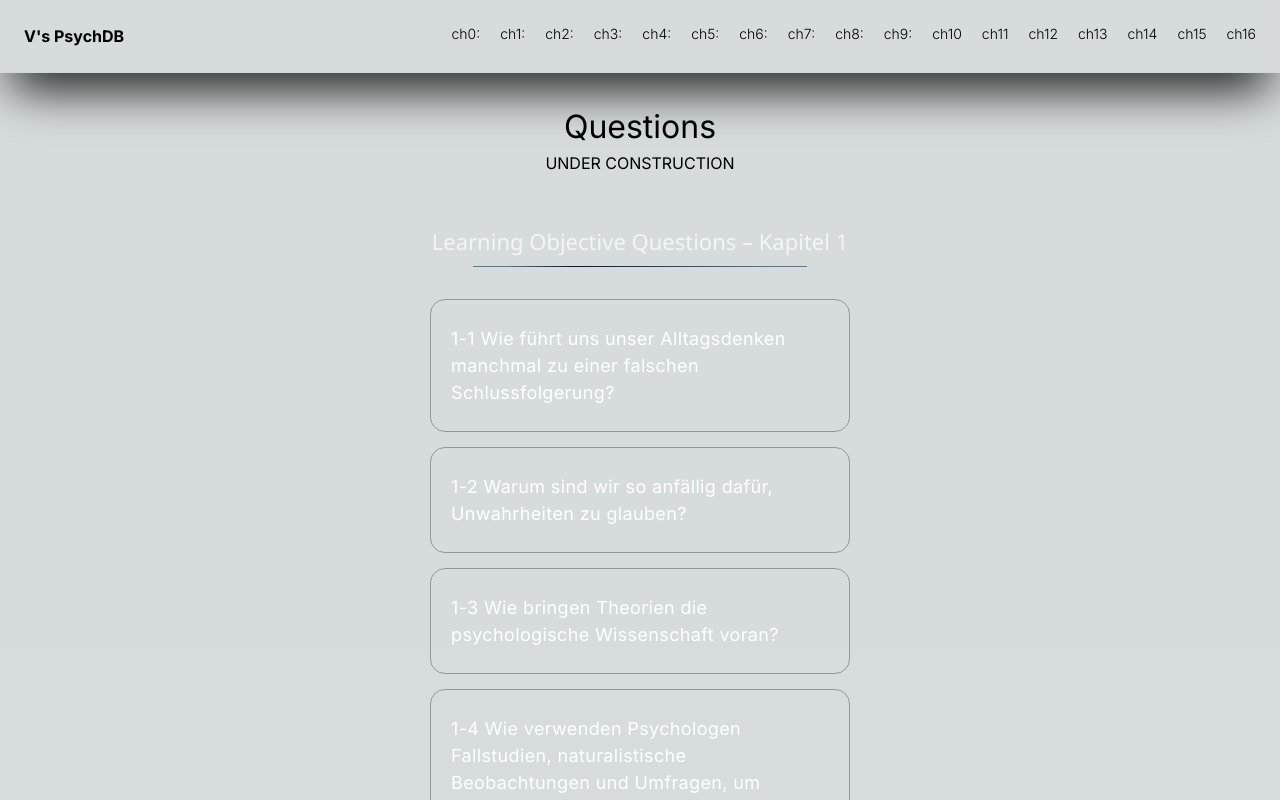
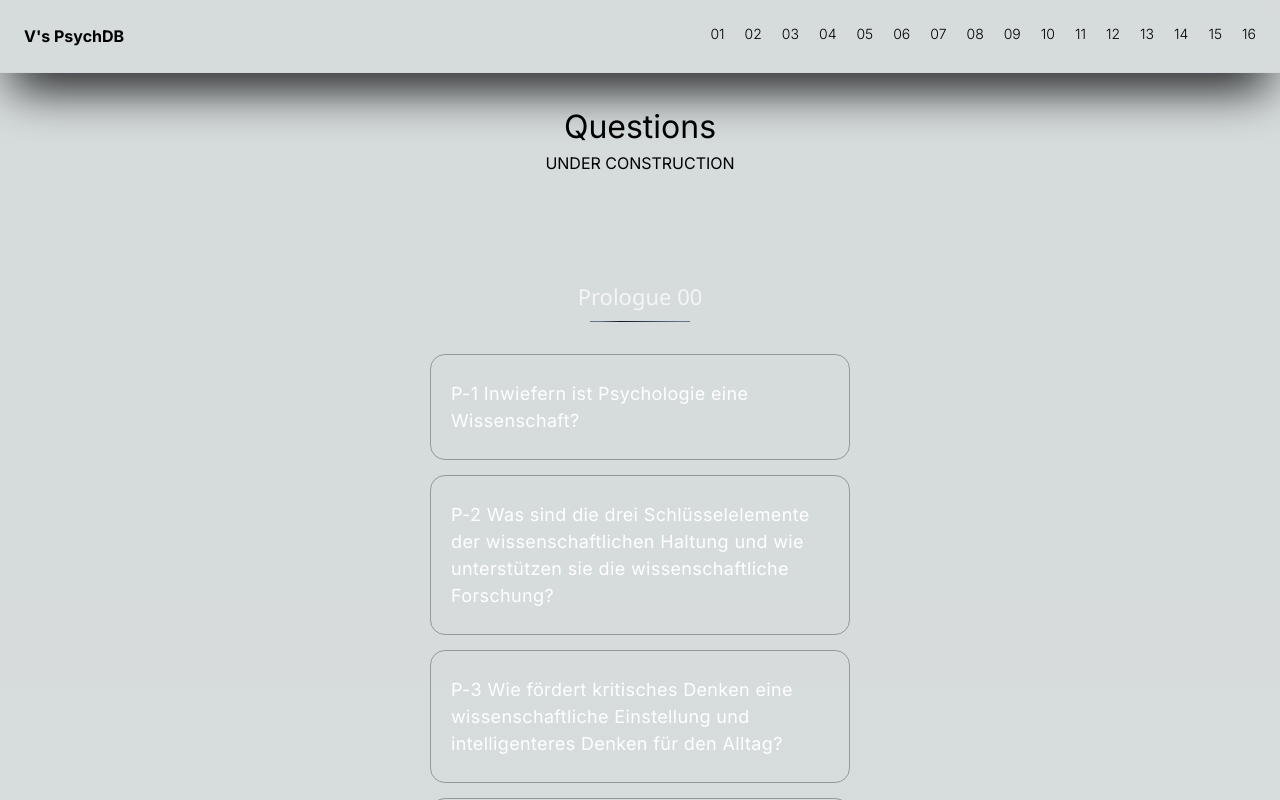
Before and after one commit to RasheedJohnson/psych_base, a Next.js app: page /questions in a window 1280 px wide. Shown: the top 800 px of the page. Built offline with nearby package versions, Linux system fonts and the light colour scheme.

Commit message:
add completed navbar - conditional on pathname

```diff
--- a/app/questions/questions.css
+++ b/app/questions/questions.css
@@ -11,6 +11,7 @@
   font-weight: semibold;
   font-size: 22px;
   margin-top: 50px;
+  padding-top: 55px;
   color: whitesmoke;
 }
 
--- a/components/Navbar.tsx
+++ b/components/Navbar.tsx
@@ -1,19 +1,13 @@
 "use client";
 import Link from 'next/link';
-import { useRouter } from 'next/navigation';
+import { usePathname } from 'next/navigation';
 import React, { useState } from 'react';
 
 
 
-const Navbar = ({  }) => {
-  // console.log(params)
+const Navbar = (router: any ) => {
   const [open, setOpen] = useState(false);
-  const router = useRouter();
-  // const navigate = (page: string) => {
-  //   router.push(path)
-  // }
-
-
+  const currentPage = usePathname();
 
   const handleClick = () => {
     if (open) {
@@ -24,10 +18,22 @@
   }
 
   const navItemsQuestions = [
-    "Learning Objective Questions – Kapitel 1",
-    "Learning Objective Questions – Kapitel 2",
-    "Learning Objective Questions – Kapitel 3",
-    "Learning Objective Questions – Kapitel 4"
+    "Learning Objective Questions – Kapitel 01",
+    "Learning Objective Questions – Kapitel 02",
+    "Learning Objective Questions – Kapitel 03",
+    "Learning Objective Questions – Kapitel 04",
+    "Learning Objective Questions – Kapitel 05",
+    "Learning Objective Questions – Kapitel 06",
+    "Learning Objective Questions – Kapitel 07",
+    "Learning Objective Questions – Kapitel 08",
+    "Learning Objective Questions – Kapitel 09",
+    "Learning Objective Questions – Kapitel 10",
+    "Learning Objective Questions – Kapitel 11",
+    "Learning Objective Questions – Kapitel 12",
+    "Learning Objective Questions – Kapitel 13",
+    "Learning Objective Questions – Kapitel 14",
+    "Learning Objective Questions – Kapitel 15",
+    "Learning Objective Questions – Kapitel 16"
   ]
 
   const navItems = [
@@ -78,18 +84,44 @@
               </div>
               <div className='flex flex-col gap-5 rounded-md border-[1px] border-slate-300/40 bg-black/75 p-6 backdrop:blur-sm font-light text-sm visible md:invisible absolute top-20 right-6 z-40'>
                 {
+                  currentPage.toString().includes("question") ? (
+                      navItemsQuestions.map((item, index) => (
+
+                        <Link
+                          key={index}
+                          className="hover:text-blue-300 hover:scale-[105%] hover:font-semibold"
+                          href={`#${item}`}>
+                          {`${item.slice(-2)}`}
+                        </Link>
+                      )
+                    )
+                  ) : (
                     navItems.map((item, index) => (
                         <Link
                           key={index}
                           className="hover:text-blue-300 hover:scale-[105%] hover:font-semibold"
                           href={`#${item}`}>
-                        {`${item.slice(0, 10).toLowerCase()}`}</Link>
-                  ))
+                          {`${item.slice(0, 2).toLowerCase()}${item.slice(8, 10)}`}
+                        </Link>
+                      )
+                    )
+                  )
                 }
+                {
+                  currentPage.toString().includes("questions") ? (
+                    <Link
+                      href="/"
+                      >
+                      HOME
+                    </Link>
+                  ) : (
                     <Link
                       href="/questions"
                       >
-                  Questions</Link>
+                      QUESTIONS
+                    </Link>
+                  )
+                }
             </div>
 
           </div>
@@ -98,13 +130,28 @@
 
       <div className='flex flex-row gap-5 font-light text-sm invisible md:visible'>
         {
+          currentPage.toString().includes("question") ? (
+              navItemsQuestions.map((item, index) => (
+
+                <Link
+                  key={index}
+                  className="hover:text-blue-300 hover:scale-[105%] hover:font-semibold"
+                  href={`#${item}`}>
+                  {`${item.slice(-2)}`}
+                </Link>
+              )
+            )
+          ) : (
             navItems.map((item, index) => (
                 <Link
                   key={index}
                   className="hover:text-blue-300 hover:scale-[105%] hover:font-semibold"
                   href={`#${item}`}>
-                {`${item.slice(0, 2).toLowerCase()}${item.slice(8, 10)}`}</Link>
-          ))
+                  {`${item.slice(0, 2).toLowerCase()}${item.slice(8, 10)}`}
+                </Link>
+              )
+            )
+          )
         }
       </div>
     </nav>
```
Also changed, not shown: app/lib/questions.json, app/questions/page.tsx (indentation only). Lines whose indentation alone changed are shown as unchanged.
